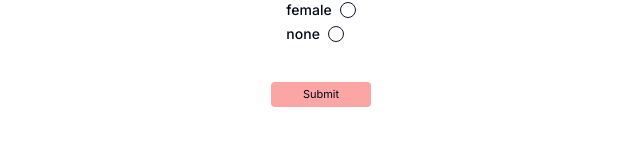
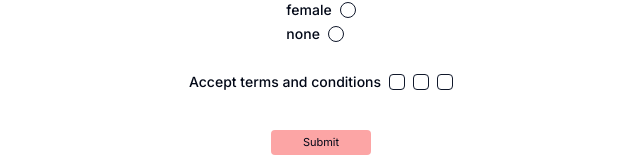
Before and after one commit to syedalirazazaidi/tanstack, a Next.js app in the folder forms/: page / in a window 1280 px wide. Shown: the part 470-634 px from the top of the page, without its empty margins (319-959 px from the left). Built offline with nearby package versions, Linux system fonts and the light colour scheme; no server answers.

Commit message:
add checkbox button

```diff
--- /dev/null
+++ b/forms/components/ui/checkbox.tsx
@@ -0,0 +1,30 @@
+"use client"
+
+import * as React from "react"
+import * as CheckboxPrimitive from "@radix-ui/react-checkbox"
+import { Check } from "lucide-react"
+
+import { cn } from "@/lib/utils"
+
+const Checkbox = React.forwardRef<
+  React.ElementRef<typeof CheckboxPrimitive.Root>,
+  React.ComponentPropsWithoutRef<typeof CheckboxPrimitive.Root>
+>(({ className, ...props }, ref) => (
+  <CheckboxPrimitive.Root
+    ref={ref}
+    className={cn(
+      "peer h-4 w-4 shrink-0 rounded-sm border border-primary ring-offset-background focus-visible:outline-none focus-visible:ring-2 focus-visible:ring-ring focus-visible:ring-offset-2 disabled:cursor-not-allowed disabled:opacity-50 data-[state=checked]:bg-primary data-[state=checked]:text-primary-foreground",
+      className
+    )}
+    {...props}
+  >
+    <CheckboxPrimitive.Indicator
+      className={cn("flex items-center justify-center text-current")}
+    >
+      <Check className="h-4 w-4" />
+    </CheckboxPrimitive.Indicator>
+  </CheckboxPrimitive.Root>
+))
+Checkbox.displayName = CheckboxPrimitive.Root.displayName
+
+export { Checkbox }
--- /dev/null
+++ b/forms/components/users/checkbox.tsx
@@ -0,0 +1,42 @@
+"use client";
+
+import { Checkbox } from "@/components/ui/checkbox";
+import { Controller, FieldValues, Path, useFormContext } from "react-hook-form";
+export type ToggleOption = { id: string; label: string; gender: string };
+
+type Props<T extends FieldValues> = {
+  name: Path<T>;
+  options: ToggleOption[];
+  label: string;
+};
+export function CheckboxBtn() {
+  const {
+    control,
+    register,
+    watch,
+    handleSubmit,
+    formState: { errors },
+  } = useFormContext();
+  return (
+    <Controller
+      name="gender"
+      control={control}
+      render={({ field: { onChange, value, ref }, fieldState: { error } }) => {
+        console.log(error);
+        return (
+          <div className="flex items-center space-x-2">
+            <label
+              htmlFor="terms"
+              className="text-sm font-medium leading-none peer-disabled:cursor-not-allowed peer-disabled:opacity-70"
+            >
+              Accept terms and conditions
+            </label>
+            <Checkbox id="terms" />
+            <Checkbox id="terms" />
+            <Checkbox id="terms" />
+          </div>
+        );
+      }}
+    />
+  );
+}
--- a/forms/components/users/form.tsx
+++ b/forms/components/users/form.tsx
@@ -8,6 +8,7 @@
 import { useStates } from "@/services/queries";
 import ToggleButton from "./togglebutton";
 import RadioButton from "./radiobutton";
+import { CheckboxBtn } from "./checkbox";
 
 type Inputs = {
   example: string;
@@ -96,6 +97,9 @@
             ]}
           />
         </div>
+        <div className="my-4">
+          <CheckboxBtn />
+        </div>
       </div>
       <br />
       <div className=" flex flex-1 justify-center items-center mx-auto container">
--- a/forms/package.json
+++ b/forms/package.json
@@ -11,6 +11,7 @@
   "dependencies": {
     "@hookform/error-message": "^2.0.1",
     "@hookform/resolvers": "^3.3.4",
+    "@radix-ui/react-checkbox": "^1.0.4",
     "@radix-ui/react-label": "^2.0.2",
     "@radix-ui/react-radio-group": "^1.1.3",
     "@radix-ui/react-select": "^2.0.0",
--- a/forms/types/schema.ts
+++ b/forms/types/schema.ts
@@ -13,6 +13,7 @@
   state: z.string().min(1, { message: "state is required" }),
   languagesSpoken: z.array(z.string()),
   gender: z.string().min(1),
+  skills: z.array(z.string()).max(2),
 });
 
 export type Schema = z.infer<typeof schema>;
@@ -24,8 +25,7 @@
   middleName: "",
   languagesSpoken: [],
   gender: "",
-  // gender: "",
-  // skills: [],
+  skills: [],
   // registrationDateAndTime: new Date(),
   // formerEmploymentPeriod: [new Date(), new Date()],
   // salaryRange: [0, 2000],
```
Also changed, not shown: 1 other file (tests, documents, lock files or other folders).
